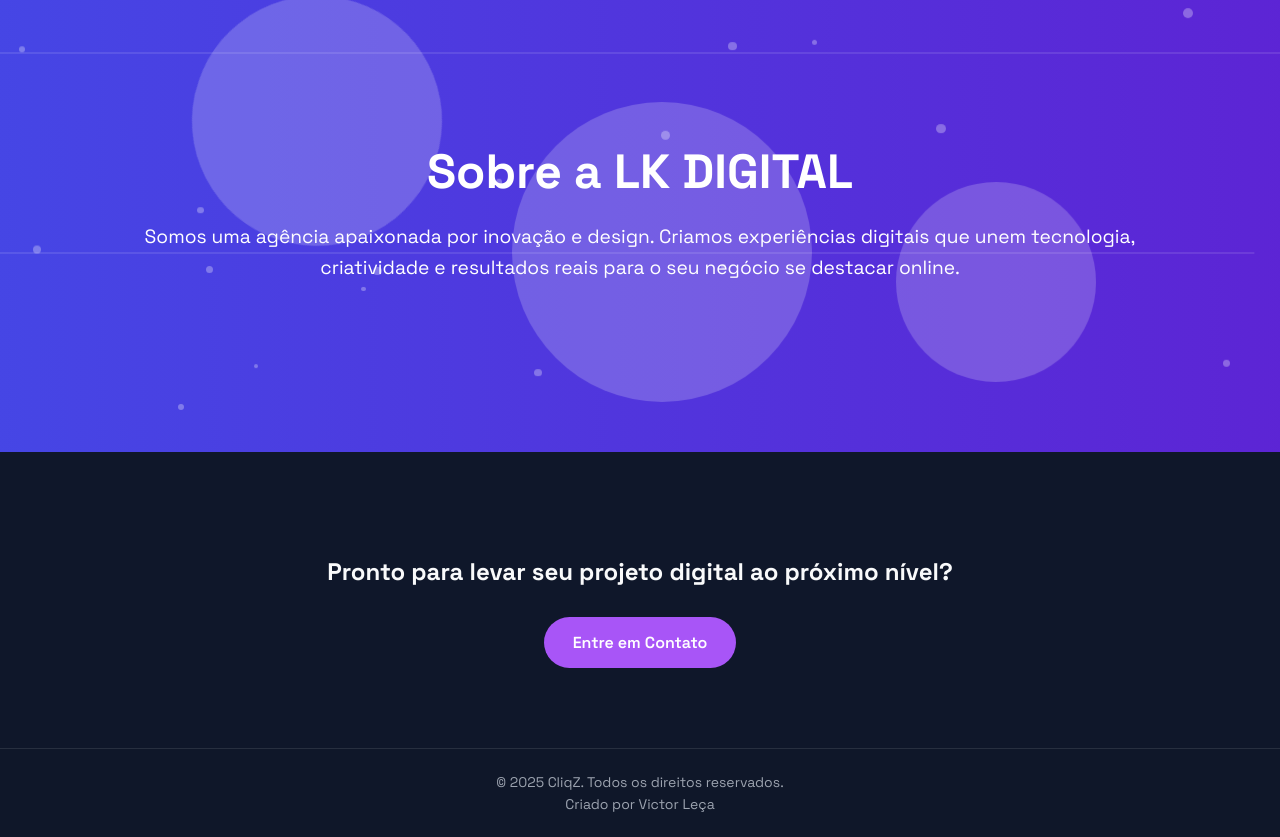
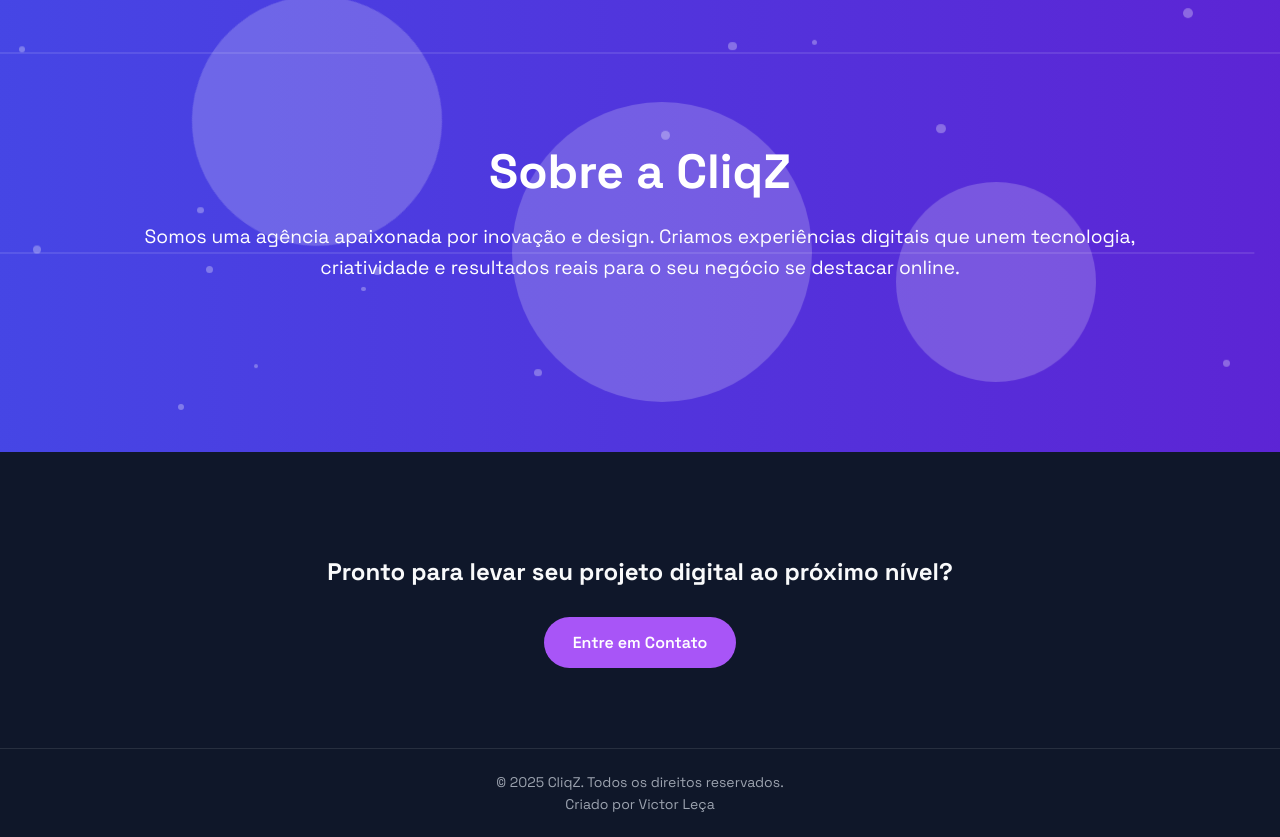
Before and after one commit to vLecaBR/CliqZ, a React (Vite) app: page / in a window 1280 px wide. Shown: the part 1599-2436 px from the top of the page. Built offline with nearby package versions, Linux system fonts and the light colour scheme.

Commit message:
alterando para cliqz

```diff
--- a/src/components/AboutSection/AboutSection.jsx
+++ b/src/components/AboutSection/AboutSection.jsx
@@ -27,7 +27,7 @@ export default function AboutSection() {
       ))}
 
       <Wrapper>
-        <Title>Sobre a LK DIGITAL</Title>
+        <Title>Sobre a CliqZ</Title>
         <Text>
           Somos uma agência apaixonada por inovação e design. Criamos experiências digitais que unem tecnologia, criatividade e resultados reais para o seu negócio se destacar online.
         </Text>
```
